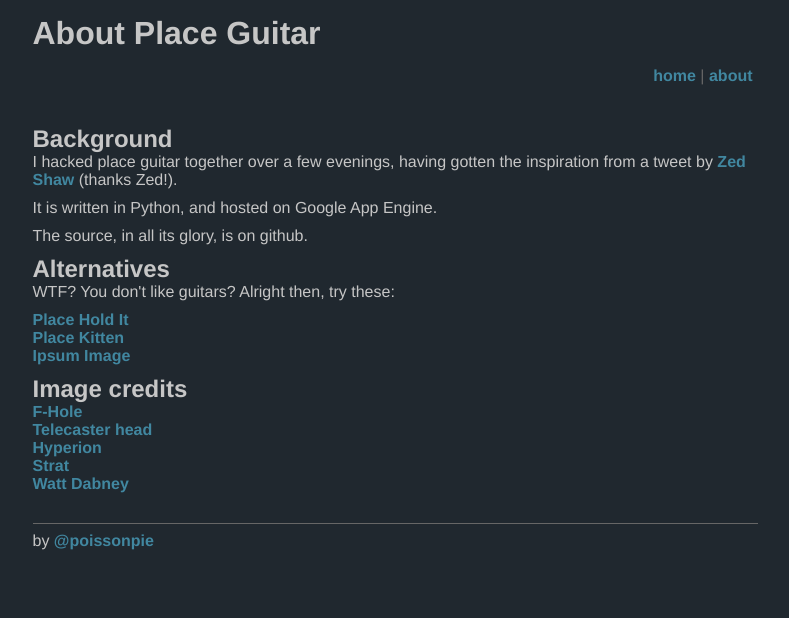
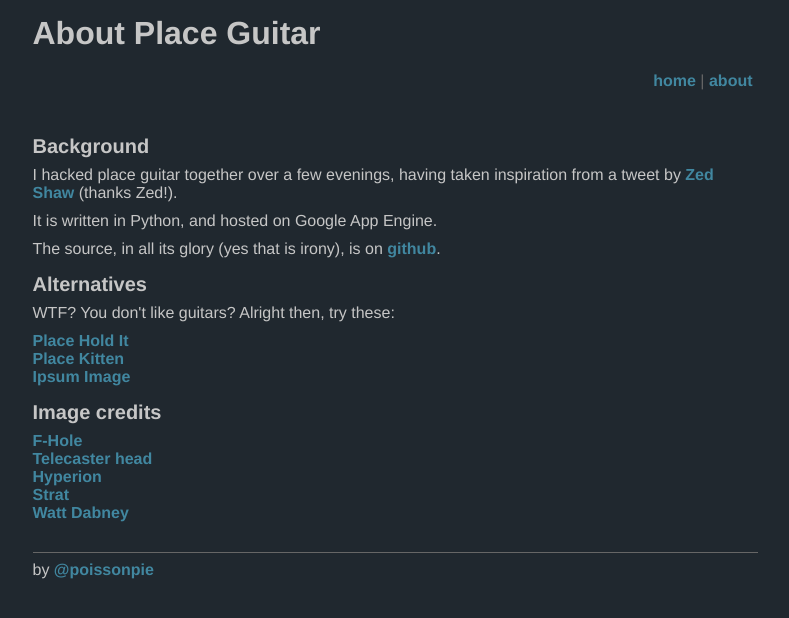
Before and after one commit to bevanloon/Place-Guitar, a Python web app: template templates/about.html in a window 1280 px wide. Shown: the top 618 px of the page, without its empty margins (245-1034 px from the left). Run offline with Jinja, Linux system fonts and the light colour scheme; the template is opened without the code that fills it, so the values that code supplies are empty.

Commit message:
text changes, added github link

```diff
--- a/css/style.css
+++ b/css/style.css
@@ -21,6 +21,11 @@ a:visited { color: #4187A0; /*#069;*/ }
 
 
 /**** MAIN ****/
+h2 {
+  font-size:20px;
+  margin-bottom:8px;
+}
+
 #wrap {
   margin: 0 auto;
   width:725px;
@@ -53,8 +58,9 @@ p {
 }
 
 div {
-  margin-bottom:10px;
+  margin-bottom:15px;
 }
+
 
 .code {
   font-family: monospace;
--- a/templates/about.html
+++ b/templates/about.html
@@ -7,9 +7,9 @@
 {% block content %}
   <div>
     <h2>Background</h2>
-    <p>I hacked place guitar together over a few evenings, having gotten the inspiration from a tweet by <a href="http://twitter.com/#!/zedshaw/status/88126558686019584">Zed Shaw</a> (thanks Zed!).</p>
+    <p>I hacked place guitar together over a few evenings, having taken inspiration from a tweet by <a href="http://twitter.com/#!/zedshaw/status/88126558686019584">Zed Shaw</a> (thanks Zed!).</p>
     <p>It is written in Python, and hosted on Google App Engine.</p>
-    <p>The source, in all its glory, is on github.</p>
+    <p>The source, in all its glory (yes that is irony), is on <a href="https://github.com/poissonpie/Place-Guitar">github</a>.</p>
   </div>
   <div>
     <h2>Alternatives</h2>
```
